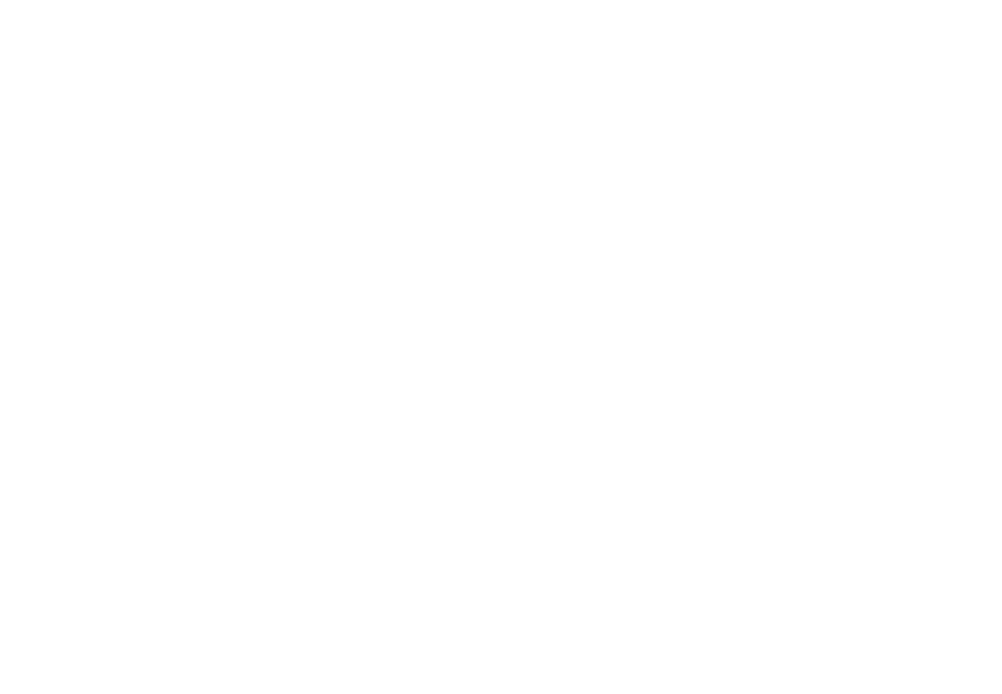
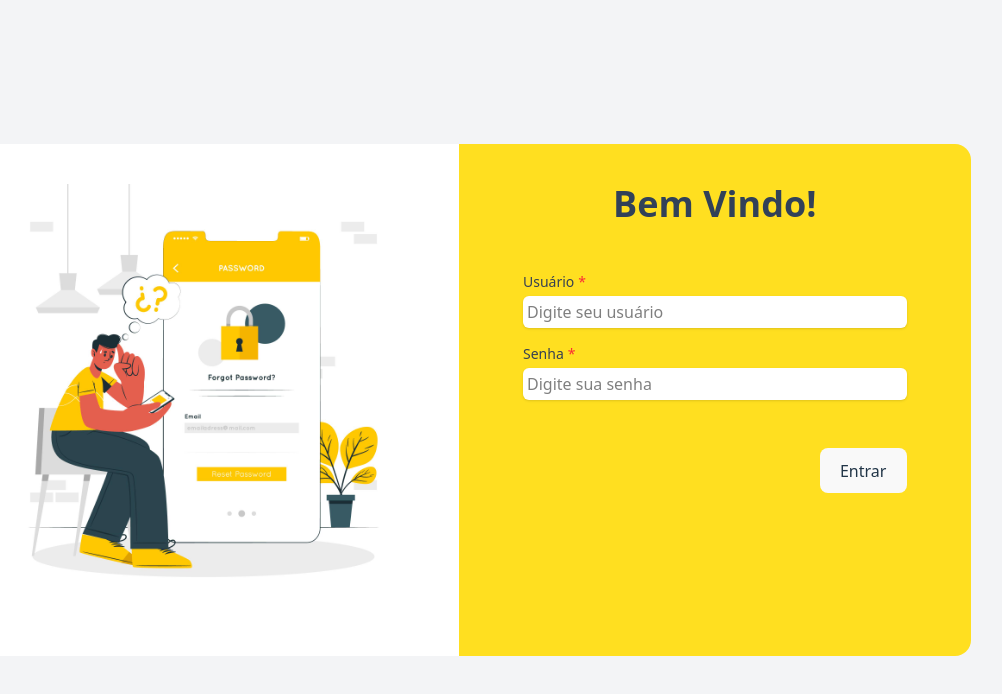
Before and after one commit to MarcosPauloMacedo/case-tec-agro-e, a React (Vite) app in the folder frontend/: page / in a window 1280 px wide. Before the commit this address had no page. Shown: the top 694 px of the page, without its empty margins (181-1183 px from the left). Built offline with nearby package versions, Linux system fonts and the light colour scheme.

Commit message:
refatora estrutura de rotas no componente App para incluir LoginPage e PrivateRoute

```diff
--- a/frontend/src/App.tsx
+++ b/frontend/src/App.tsx
@@ -5,14 +5,21 @@ import { ProductListPage } from "./pages/product/list";
 import { ProductViewPage } from "./pages/product/view";
 
 import "./App.css";
+import { LoginPage } from "./pages/auth/login";
+import { PrivateRoute } from "./components/auth/private-route";
 
 function App() {
   return (
     <Routes>
+      {/* Rotas públicas */}
+      <Route path="/" element={<LoginPage />} />
+      <Route path="/login" element={<LoginPage />} />
+
       {/* Rotas privadas administrativas */}
       <Route
         path="/admin/*"
         element={
+          <PrivateRoute>
             <LayoutAdmin>
               <Routes>
                 <Route path="products" element={<ProductListPage />} />
@@ -21,6 +28,7 @@ function App() {
                 <Route path="products/form/:id" element={<ProductFormPage />} />
               </Routes>
             </LayoutAdmin>
+          </PrivateRoute>
         }
       />
     </Routes>
```
Lines whose indentation alone changed are shown as unchanged.
